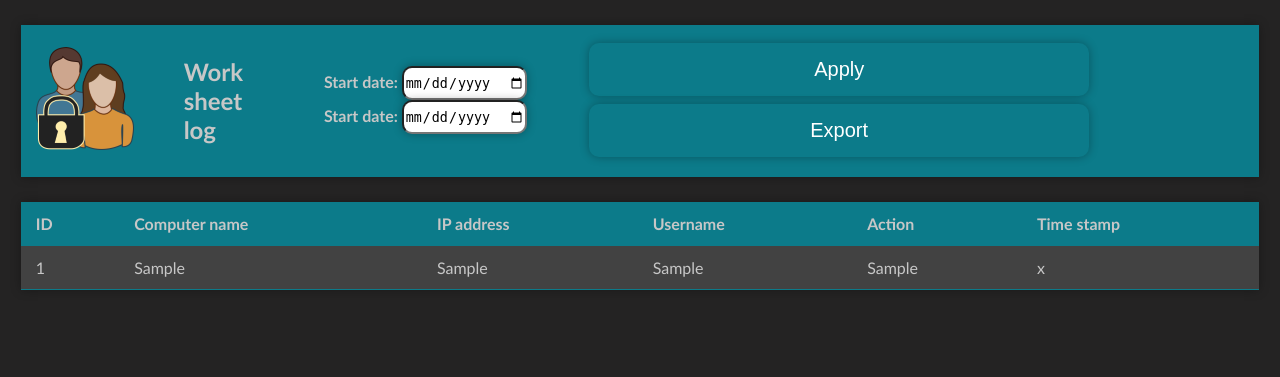
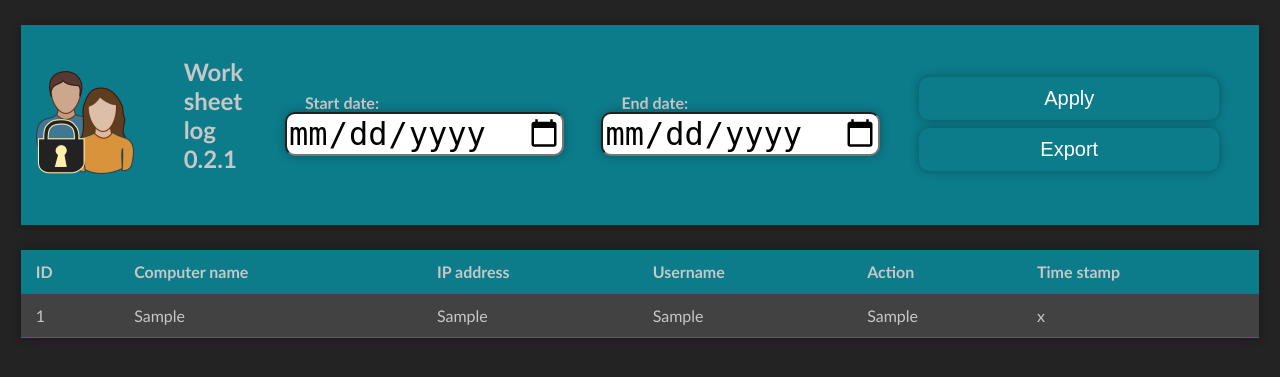
Before and after one commit to tomahawksmail/Flask_GET_metrics, a Flask app: page /getcsv in a window 1280 px wide. Shown: the top 377 px of the page. Run offline with Flask 3, Linux system fonts and the light colour scheme; tables that the repository leaves empty or names only in its code hold one stand-in row (values such as "Sample post"); lists and menus that the app fills with data are empty.

Commit message:
add some features

```diff
--- a/creds.py
+++ b/creds.py
@@ -1,4 +1,8 @@
+############################
 host = '192.168.11.13'
 user = 'events_user'
 password = 'Ujg5^hhnnbF4'
 database = 'eventdb'
+#############################
+version = '0.2.1'
+whiteIP = ['12.176.237.34', '127.0.0.1', '192.168.24.243']
--- a/main.py
+++ b/main.py
@@ -1,4 +1,4 @@
-from flask import Flask, request, send_file, render_template
+from flask import Flask, request, jsonify, send_file, render_template, flash, redirect, session
 from datetime import datetime
 import pymysql.cursors
 import creds
@@ -30,9 +30,30 @@ def root():
                 </body>
                 </html>"""
 
+@app.route("/logout", methods=['POST', 'GET'])
+def logout():
+    return """<!DOCTYPE html>
+                    <html lang="en">
+                    <head>
+                      <meta charset="UTF-8">
+                      <meta name="viewport" content="width=device-width, initial-scale=1.0">
+                    </head>
+                    <body>
+                      <div class="text-container">
+                        <marquee behavior="alternate" direction="left" scrollamount="39">
+                          <h1 style="font-size: 72px;">You don't have the rights</h1>
+                        </marquee>
+                      </div>
+                    </body>
+                    </html>"""
 
 @app.route('/getcsv', methods=['POST', 'GET'])
 def show():
+    version = creds.version
+    remote_IP = request.environ['REMOTE_ADDR']
+    if remote_IP not in creds.whiteIP:
+        return redirect("/logout")
+
     sql = connection.cursor()
     if request.method == 'GET':
         sql.execute("""SELECT * FROM (SELECT * FROM new_events  ORDER BY evid DESC LIMIT 15)Var1
@@ -43,7 +64,7 @@ def show():
             listval = (list(item.values()))
             exportlist.append(listval)
 
-        return render_template('export.html', exportlist=exportlist)
+        return render_template('export.html', exportlist=exportlist, version=version)
 
     elif request.method == 'POST':
         start = request.form['date_start'] if request.form['date_start'] else None
@@ -51,34 +72,29 @@ def show():
         if "apply" in request.form:
             if start is None or end is None:
                 exportlist = []
-
-                return render_template('export.html', exportlist=exportlist)
+                return render_template('export.html', exportlist=exportlist, version=version)
             else:
                 sql.execute("""SELECT * FROM new_events WHERE
                             stamp BETWEEN TIMESTAMP(%s) AND DATE_ADD(TIMESTAMP(%s), INTERVAL 1 DAY)""", (start, end))
                 result = sql.fetchall()
-
                 exportlist = []
                 for item in result:
                     listval = (list(item.values()))
                     exportlist.append(listval)
-                return render_template('export.html', start=start, exportlist=exportlist)
+                field_names = ['evid', 'host', 'ipaddr', 'user', 'action', 'stamp']
+                with open('./csv/Export.csv', 'w') as csvfile:
+                    writer = csv.DictWriter(csvfile, fieldnames=field_names)
+                    writer.writeheader()
+                    writer.writerows(result)
+                return render_template('export.html', start=start, exportlist=exportlist, version=version)
         if "getcsv" in request.form:
-            sql.execute("""SELECT * FROM new_events""")
-            result = sql.fetchall()
-            field_names = ['evid', 'host', 'ipaddr', 'user', 'action', 'stamp']
-            with open('./csv/Export.csv', 'w') as csvfile:
-                writer = csv.DictWriter(csvfile, fieldnames=field_names)
-                writer.writeheader()
-                writer.writerows(result)
             return send_file(
                 './csv/Export.csv',
                 mimetype='text/csv',
                 download_name='Export.csv',
-                as_attachment=True
-            )
+                as_attachment=True)
 
-
+# add event from script to DB
 @app.route('/sendmetrics', methods=['GET'])
 def search():
     args = request.args.to_dict(flat=False)
--- a/templates/export.html
+++ b/templates/export.html
@@ -13,9 +13,7 @@
         }
 
         table {
-
             border-collapse: collapse;
-
             width: 98%;
             margin: 25px auto;
             background-color: #424242;
@@ -23,7 +21,6 @@
         }
 
         th, td {
-
             padding: 12px 15px;
             text-align: left;
             border-bottom: 1px solid #0c7b8a;
@@ -36,7 +33,8 @@
         tr:hover {
             background-color: #0c7b8a;
         }
-
+        tr:nth-child(even) {
+        background-color: #4f4f4f;}
         input {
         border-radius: 10px;
         box-shadow: 0 0 10px rgba(0, 0, 0, 0.3);
@@ -47,12 +45,13 @@
               border: none;
               font-size: 20px;
               color: white;
-              padding: 15px 25px;
-              width: 25em;
+              padding: 10px 15px;
+              width: 15em;
               text-decoration: none;
               margin: 4px 2px;
               cursor: pointer;
         }
+
 
 
 
@@ -71,16 +70,16 @@
                 <img src="/csv/logo.png">
             </th>
             <th>
-                <h1 style="margin-left:20px;">Work sheet log</h1>
-            </th>
+                <h1 style="margin-left:20px;">Work sheet log {{ version }}</h1><br>
+
+             </th>
             <th>
                 <label style="margin-left:20px;" for="date_start">Start date:</label>
-                <input type="date" id="date_start" name="date_start" style="height:30px;">
-                <label style="margin-left:20px;" for="date_end">Start date:</label>
-                <input type="date" id="date_end" name="date_end" style="height:30px">
-            </th>
+                <input type="date" id="date_start" name="date_start" style="font-size: 2rem">
+ </th>
             <th>
-
+                <label style="margin-left:20px;" for="date_end">End date:</label>
+                <input type="date" id="date_end" name="date_end" style="font-size: 2rem">
             </th>
             <th>
                 <input type="submit" value="Apply" name="apply">
```
